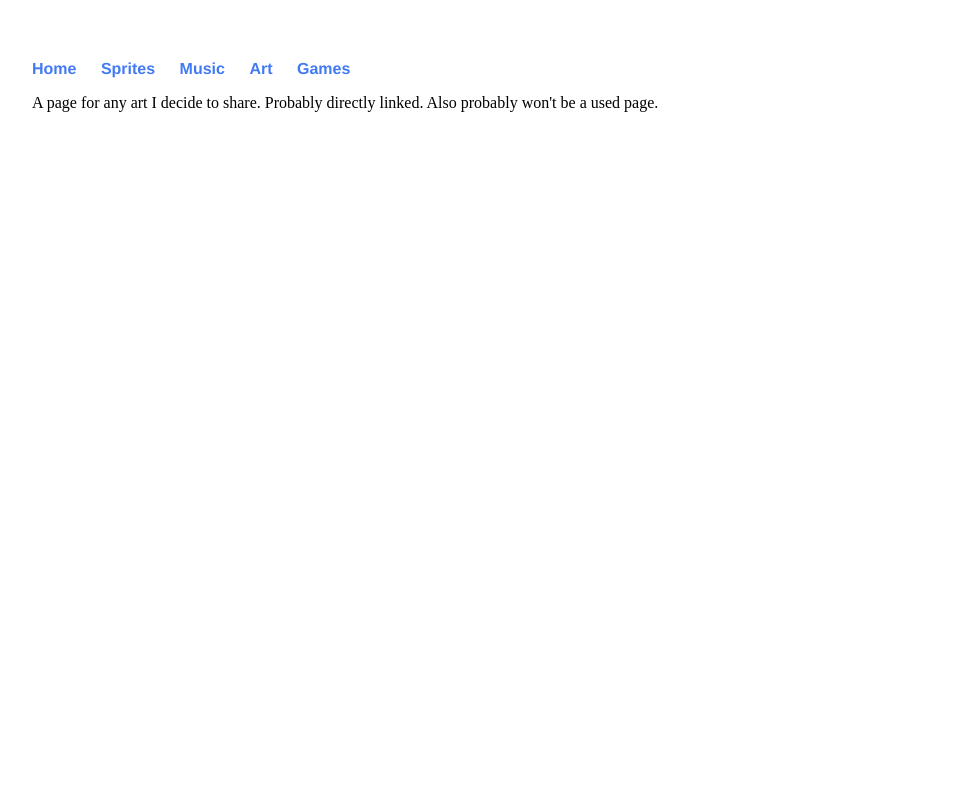
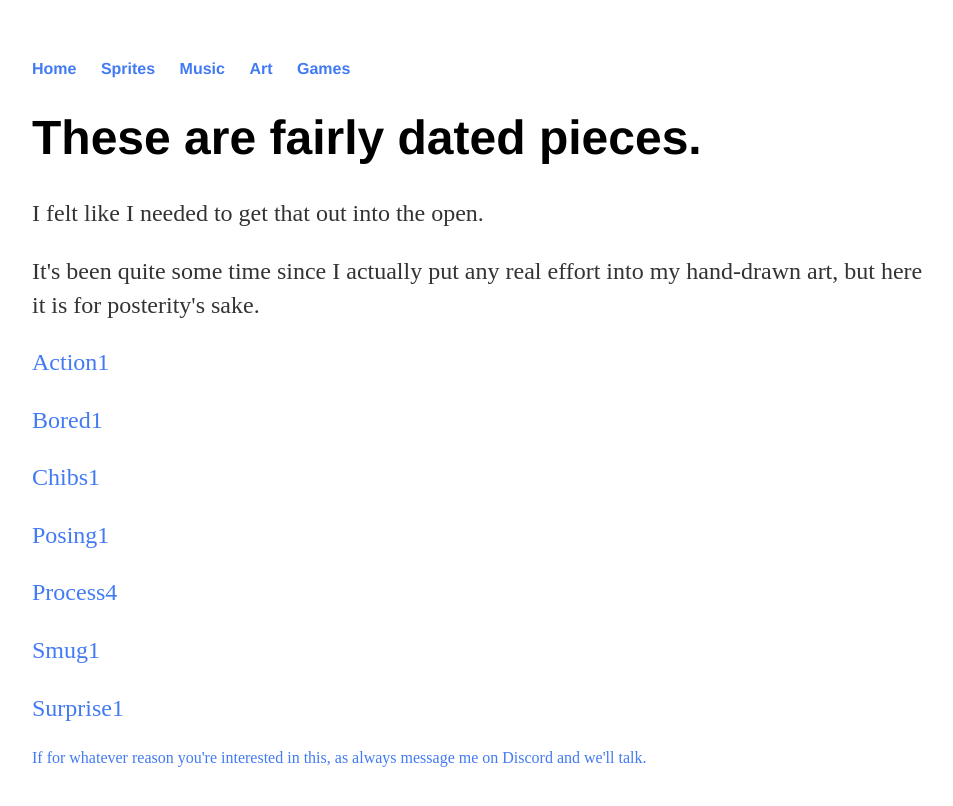
Before and after one commit to KarmicName/KarmicName.github.io, a Jekyll site: the page built from art/index.html, in a window 1280 px wide. Shown: the top 806 px of the page, without its empty margins (160-1113 px from the left). Built offline with Jekyll 4.4.1, drawn with Linux system fonts in a browser that asks for light colours.

Commit message:
Update index.html

```diff
--- a/art/index.html
+++ b/art/index.html
@@ -1,5 +1,22 @@
 ---
 layout : branch
+title : Mitsu's art things.
 ---
 
-A page for any art I decide to share. Probably directly linked. Also probably won't be a used page.
+<div class="blurb">
+	<h1>These are fairly dated pieces.</h1>
+	<p>I felt like I needed to get that out into the open.</p>
+	<p>It's been quite some time since I actually put any real effort into my hand-drawn art, but here it is for posterity's sake.</p>
+	<p><a href="https://karmicname.github.io/art/action1.png">Action1</a></p>
+  <p><a href="https://karmicname.github.io/art/bored1.png">Bored1</a></p>
+  <p><a href="https://karmicname.github.io/art/chibs1.png">Chibs1</a></p>
+  <p><a href="https://karmicname.github.io/art/posing1.png">Posing1</a></p>
+ 	<p><a href="https://karmicname.github.io/art/process4.png">Process4</a></p>
+ 	<p><a href="https://karmicname.github.io/art/smug1.png">Smug1</a></p>
+  <p><a href="https://karmicname.github.io/art/surprise1.png">Surprise1</a></p>
+  <p><a href="https://karmicname.github.io/art/warmup1.png"Wwarmup1</a></p>
+
+  If for whatever reason you're interested in this, as always message me on Discord and we'll talk.
+
+
+</div><!-- /.blurb -->
```
